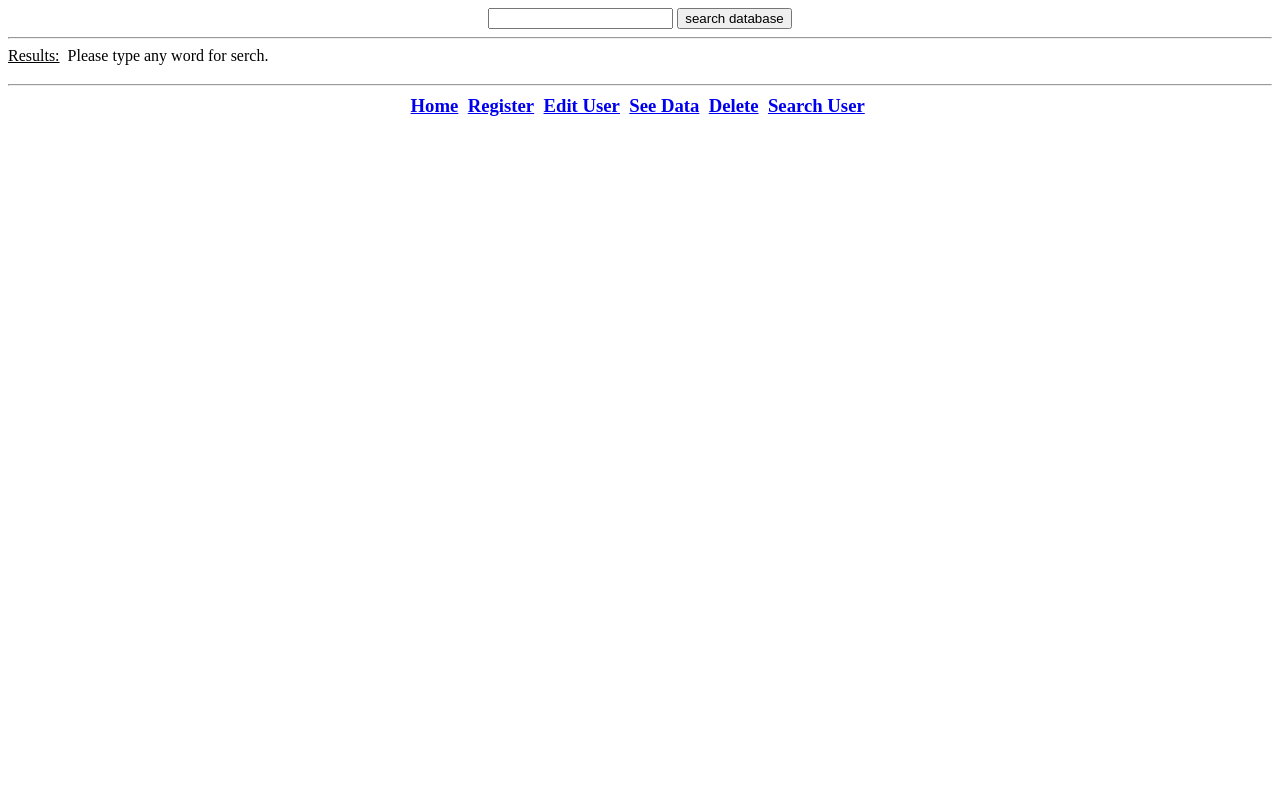
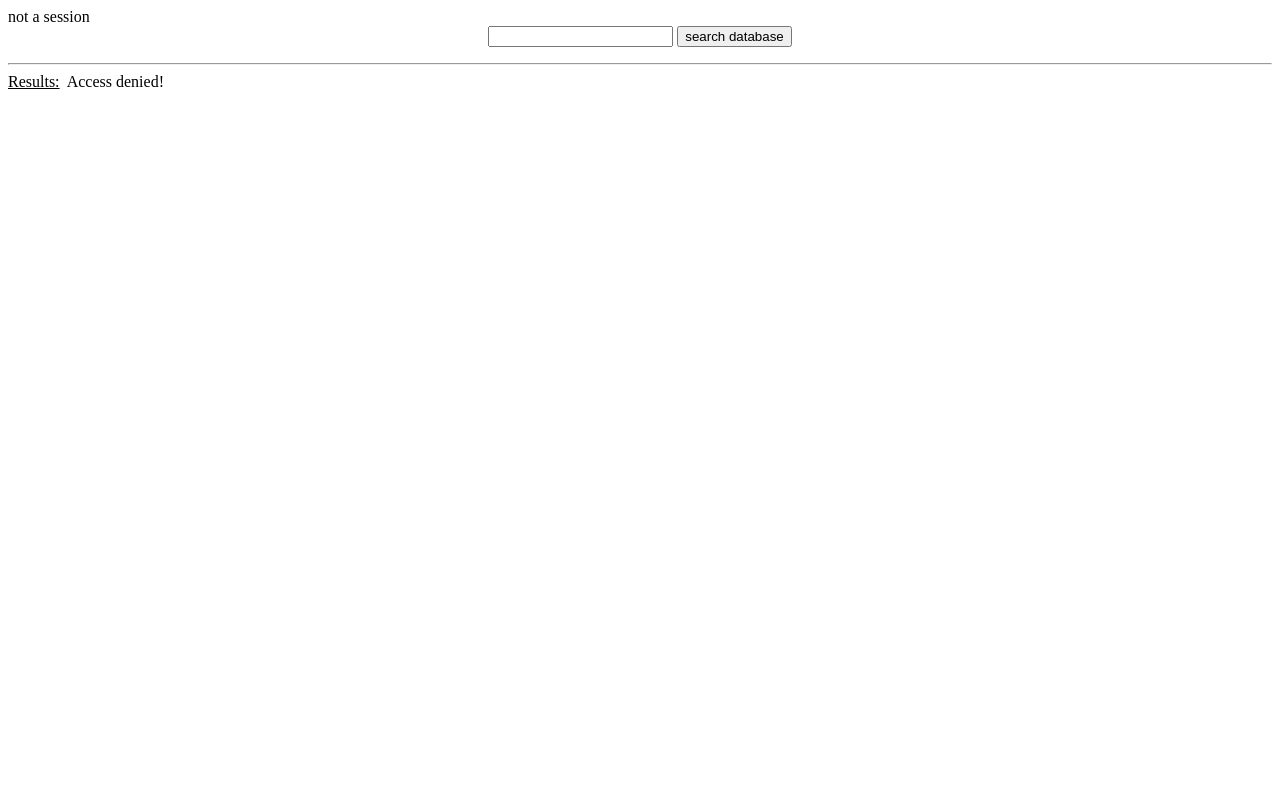
Before and after one commit to alextenche/NoobCRUD, a PHP site: page /search.php in a window 1280 px wide. Run offline with PHP 8.4, Linux system fonts and the light colour scheme.

Commit message:
lupta cu session

```diff
--- a/search.php
+++ b/search.php
@@ -1,3 +1,7 @@
+<?php
+session_start();
+include("session.php");
+?>
 <!doctype html>
 <html lang="en">
 <head>
@@ -16,8 +20,7 @@
 	<u>Results:</u>&nbsp;
 
 	<?php
-	session_start();
-	if(!isset($_SESSION)){
+	if(!isset($_SESSION['name'])){
 		echo "Access denied!";
 	} else {
 
--- /dev/null
+++ b/session.php
@@ -0,0 +1,9 @@
+<?php
+	session_start();
+
+	if(!isset($_SESSION['name'])){
+		echo "not a session";
+	} else {
+		echo "<b>" . $_SESSION['name'] . "</b>" . "'s session<br><a href='logout.php'>Logout</a><hr>";
+	}
+?>
--- a/update.php
+++ b/update.php
@@ -6,9 +6,10 @@ function mysqli_result($res, $row, $field=0) {
 }
 
 session_start();
-if(!isset($_SESSION)){
+if(!isset($_SESSION['name'])){
 	echo "Access denied!";
 } else {
+	include("session.php");
 	echo "<h3>Choose an ID to edit</h3><br>";
 
 	$link = mysqli_connect("localhost", "root", "termopane", "testsite")or die("problem with connection...");
--- a/users.php
+++ b/users.php
@@ -5,6 +5,6 @@ if(!isset($_SESSION['name'])){
 	echo "Access Denided!";
 	exit;
 } else {
-	echo "<b>" . $_SESSION['name'] . "</b>" . "'s session<br><a href='logout.php'>Logout</a>";
+	include("session.php");
 	include("links.php");
 }?>
```
Also changed, not shown: delete.php (+3 -5 lines).
